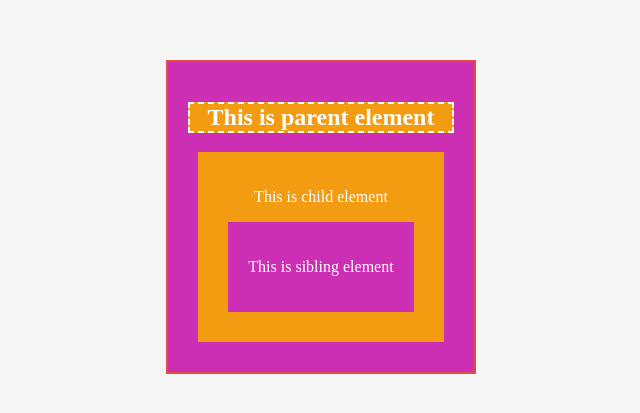
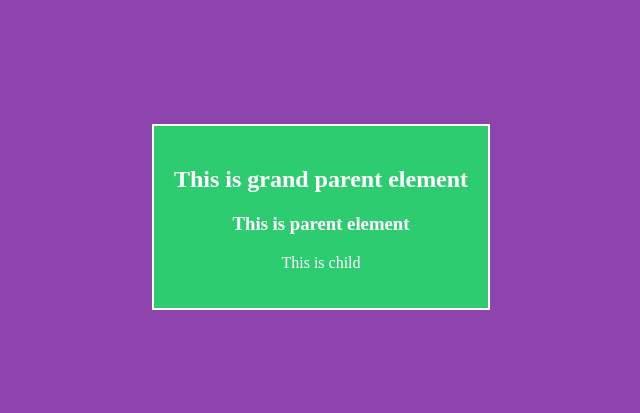
Before and after one commit to muhammadmueenarif/Complete-Jquery-course-from-Beginners-to-Advance, a website: page index.html in a window 1280 px wide. Shown: the part 183-596 px from the top of the page, without its empty margins (319-959 px from the left). Drawn offline with nearby package versions, Linux system fonts and the light colour scheme.

Commit message:
ancestors

```diff
--- a/index.html
+++ b/index.html
@@ -13,17 +13,15 @@
     <script src="main.js">
     </script>
 
-       <div id="container">
+    <div class="grandParent">
+        <h2>This is grand parent element</h2>
         <div class="parent">
-            <h2>This is parent element</h2>
-            <div class="child">
-                <p>This is child element</p>
-                <div class="sibling">
-                    <p>This is sibling element</p>
-                </div>
+            <h3>This is parent element</h3>
+            <div class="chilld">
+                <p>This is child</p>
             </div>
         </div>
-       </div>
+    </div>
 
 </body>
 </html>
--- a/main.js
+++ b/main.js
@@ -1,7 +1,5 @@
 $(document).ready(function () {
-        $('.child').parent().css('border', '2px solid #e74c3c');
+        $('.child').parents('.grandParent').css('background-color', '#e74c3c');
 
-        $('.parent').children().css('background-color', '#f39c12');
-
-        $('.child').siblings().css('border', '2px dashed #ffffff');
+        $('.child').parents().css('border', '2px dashed #ffffff');
 });
--- a/style.css
+++ b/style.css
@@ -4,20 +4,14 @@ body {
     justify-content: center;
     height: 100vh;
     margin: 0;
-    background-color: #f7f6f6;
+    background-color: #8e44ad;
 }
 
-#container {
+.grandParent {
+    padding: 20px;
+    margin: 10px;
+    background-color: #2ecc71;
+    border: 2px solid #fff;
     text-align: center;
     color: #fff;
 }
-
-.parent, .child, .sibling {
-    padding: 20px;
-    background-color: #cc2eb4;
-    margin: 10px;
-}
-
-.parent {
-    border: 2px solid #ffffff;
-}
```
